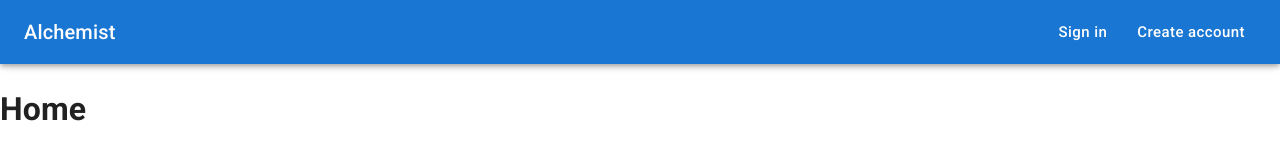
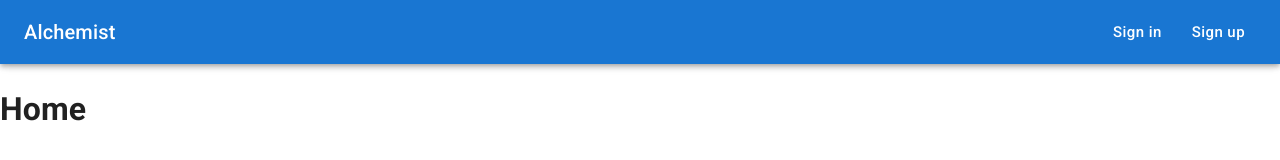
Before and after one commit to coding-shenanigans/alchemist-web, a React (Vite) app: page / in a window 1280 px wide. Shown: the top 160 px of the page. Built offline with nearby package versions, Linux system fonts and the light colour scheme.

Commit message:
Public menu options

```diff
--- a/src/components/header/PublicMenu.tsx
+++ b/src/components/header/PublicMenu.tsx
@@ -14,7 +14,7 @@ export default function PublicMenu() {
         Sign in
       </Button>
       <Button color="inherit" size="large" component={RouterLink} to="/signup">
-        Create account
+        Sign up
       </Button>
     </>
   );
```
